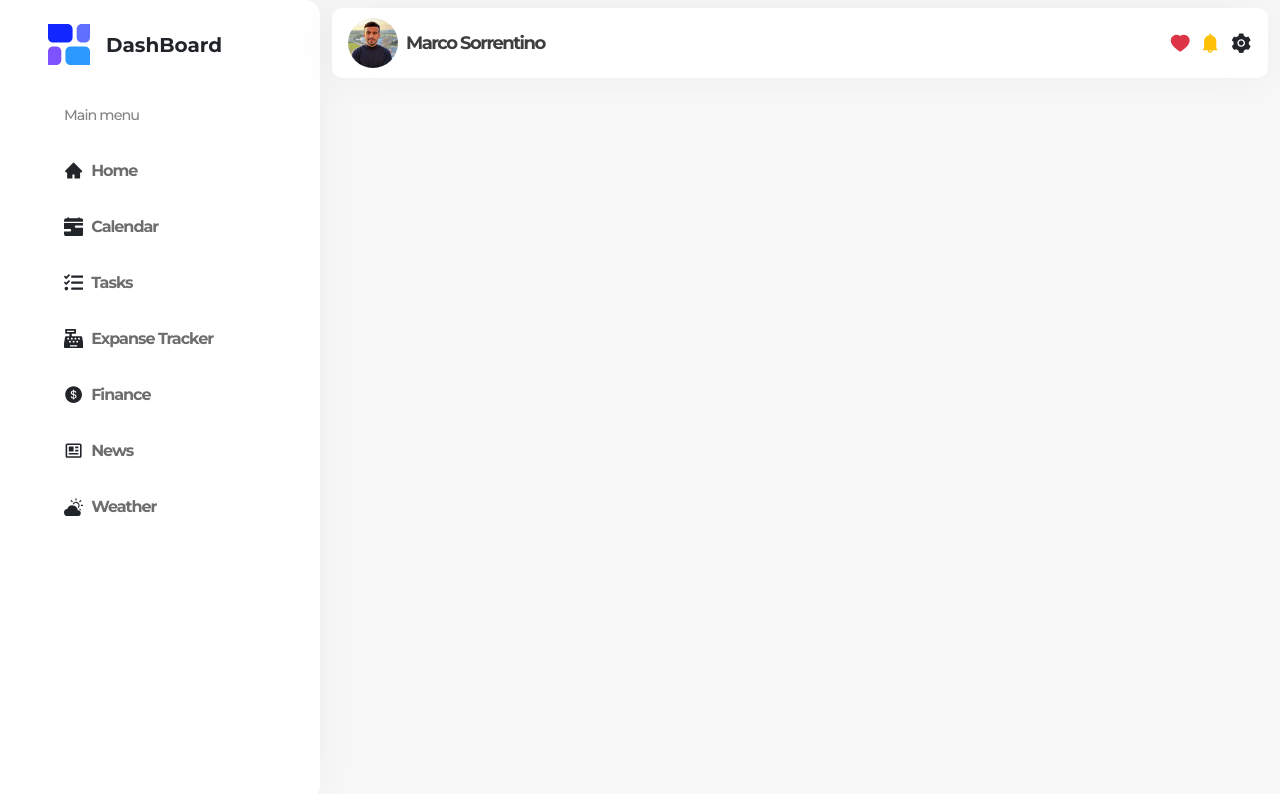
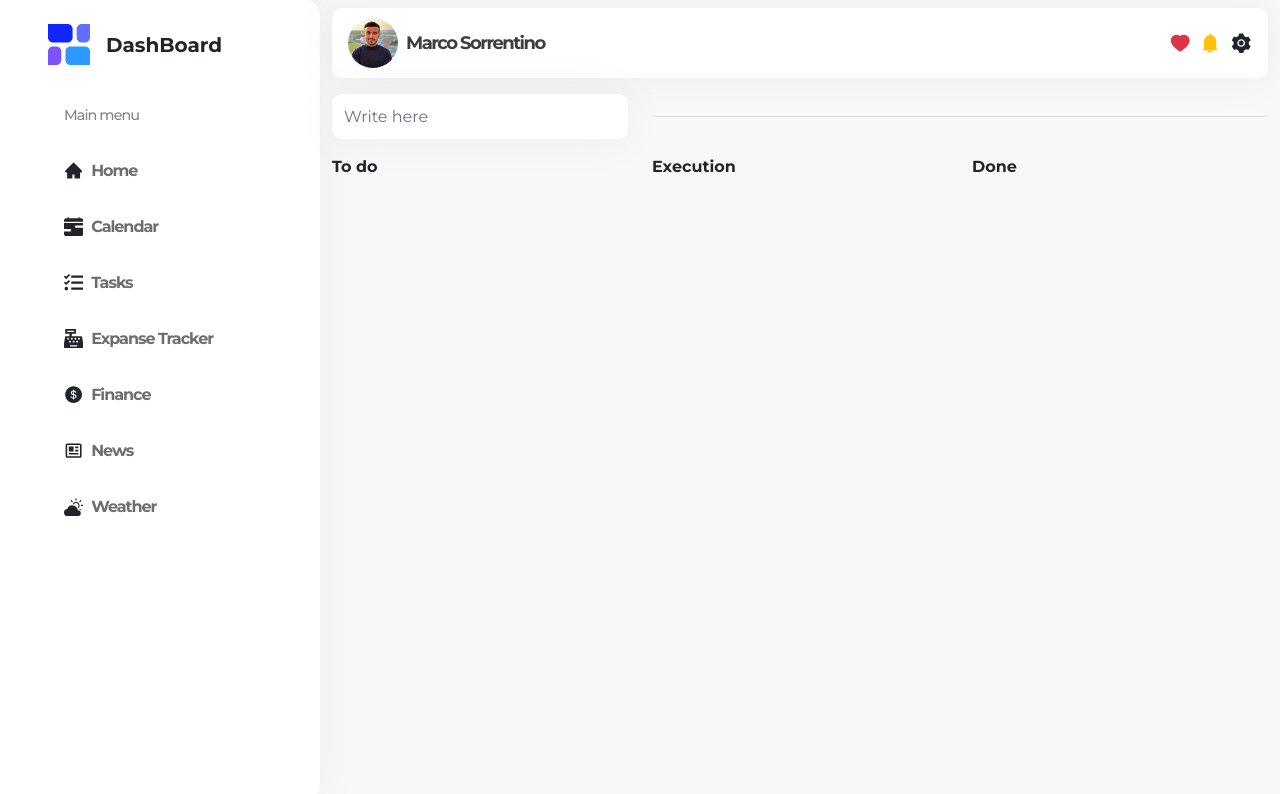
Before and after one commit to marco-sorrentino/esame-finale-dashboard, a React (Create React App) app: page / in a window 1280 px wide. Shown: the top 794 px of the page. Built offline with nearby package versions, Linux system fonts and the light colour scheme.

Commit message:
input tasks done

```diff
--- a/package.json
+++ b/package.json
@@ -3,6 +3,7 @@
   "version": "0.1.0",
   "private": true,
   "dependencies": {
+    "@reduxjs/toolkit": "^1.9.3",
     "@testing-library/jest-dom": "^5.16.5",
     "@testing-library/react": "^13.4.0",
     "@testing-library/user-event": "^13.5.0",
@@ -11,6 +12,7 @@
     "react-bootstrap": "^2.7.2",
     "react-dom": "^18.2.0",
     "react-icons": "^4.8.0",
+    "react-redux": "^8.0.5",
     "react-router-dom": "^6.9.0",
     "react-scripts": "5.0.1",
     "sass": "^1.59.2",
--- a/src/App.css
+++ b/src/App.css
@@ -10,6 +10,10 @@ p {
   margin-bottom: 0;
 }
 
+hr {
+  color: #9b9b9b;
+}
+
 .bgAllDiv {
   background-color: white;
   box-shadow: 0px 0px 47px rgba(0, 0, 0, 0.05);
--- a/src/App.js
+++ b/src/App.js
@@ -4,6 +4,7 @@ import { BrowserRouter } from "react-router-dom";
 import "./App.css";
 import { NavbarMobile } from "./components/NavbarMobile/NavbarMobile";
 import { Sidebar } from "./components/Sidebar/Sidebar";
+import { TasksHome } from "./components/Tasks/TasksHome";
 import { Topbar } from "./components/Topbar/Topbar";
 
 function App() {
@@ -18,6 +19,7 @@ function App() {
             </Col>
             <Col>
               <Topbar />
+              <TasksHome />
             </Col>
           </Row>
         </Container>
--- /dev/null
+++ b/src/components/Tasks/TasksHome.jsx
@@ -0,0 +1,58 @@
+import "./tasksHome.scss";
+import { Col, Row, Form, Button } from "react-bootstrap";
+import { useState } from "react";
+import { useDispatch, useSelector } from "react-redux";
+
+export const TasksHome = () => {
+  const dispatch = useDispatch();
+  const [input, setInput] = useState("");
+  const todoList = useSelector((state) => state.todo);
+  console.log(todoList);
+
+  const handleSubmit = (e) => {
+    e.preventDefault();
+    dispatch({
+      type: "SAVE_TODO",
+      payload: input,
+    });
+    setInput("");
+  };
+
+  return (
+    <div>
+      <Row className="mt-3 d-flex align-items-center">
+        <Col md={4}>
+          <Form onSubmit={handleSubmit}>
+            <Form.Control
+              placeholder="Write here"
+              id="writeTasks"
+              name="todo"
+              value={input}
+              onChange={(e) => setInput(e.target.value)}
+            />
+          </Form>
+        </Col>
+        <Col>
+          <hr />
+        </Col>
+      </Row>
+      <Row className="mt-3">
+        <Col className="col col-12 col-md-4">
+          <p className="titleTasks">To do</p>
+          <div className="bgAllDiv">
+            {todoList &&
+              todoList.map((el) => {
+                return <p className="mt-3">{el}</p>;
+              })}
+          </div>
+        </Col>
+        <Col className="col col-12 col-md-4">
+          <p className="titleTasks">Execution</p>
+        </Col>
+        <Col className="col col-12 col-md-4">
+          <p className="titleTasks">Done</p>
+        </Col>
+      </Row>
+    </div>
+  );
+};
--- /dev/null
+++ b/src/components/Tasks/tasksHome.scss
@@ -0,0 +1,10 @@
+#writeTasks {
+  border: none;
+  border-radius: 10px;
+  height: 45px;
+  box-shadow: 0px 0px 47px rgba(0, 0, 0, 0.05);
+}
+
+.titleTasks {
+  font-weight: 700;
+}
--- /dev/null
+++ b/src/components/redux/reducer/index.js
@@ -0,0 +1,19 @@
+// Setto stato iniziale
+const initialState = {
+  todo: "",
+};
+
+// Creo funzione reducer che legge le azioni(dispatch)
+const mainReducer = (state = initialState, action) => {
+  switch (action.type) {
+    case "SAVE_TODO":
+      return {
+        ...state,
+        todo: [...state.todo, action.payload],
+      };
+    default:
+      return state;
+  }
+};
+
+export default mainReducer;
--- /dev/null
+++ b/src/components/redux/store/index.js
@@ -0,0 +1,8 @@
+import { configureStore } from "@reduxjs/toolkit";
+import mainReducer from "../reducer";
+
+const store = configureStore({
+  reducer: mainReducer,
+});
+
+export default store;
```
Also changed, not shown: src/index.js (+10 -8 lines), 1 other file (tests, documents, lock files or other folders).
